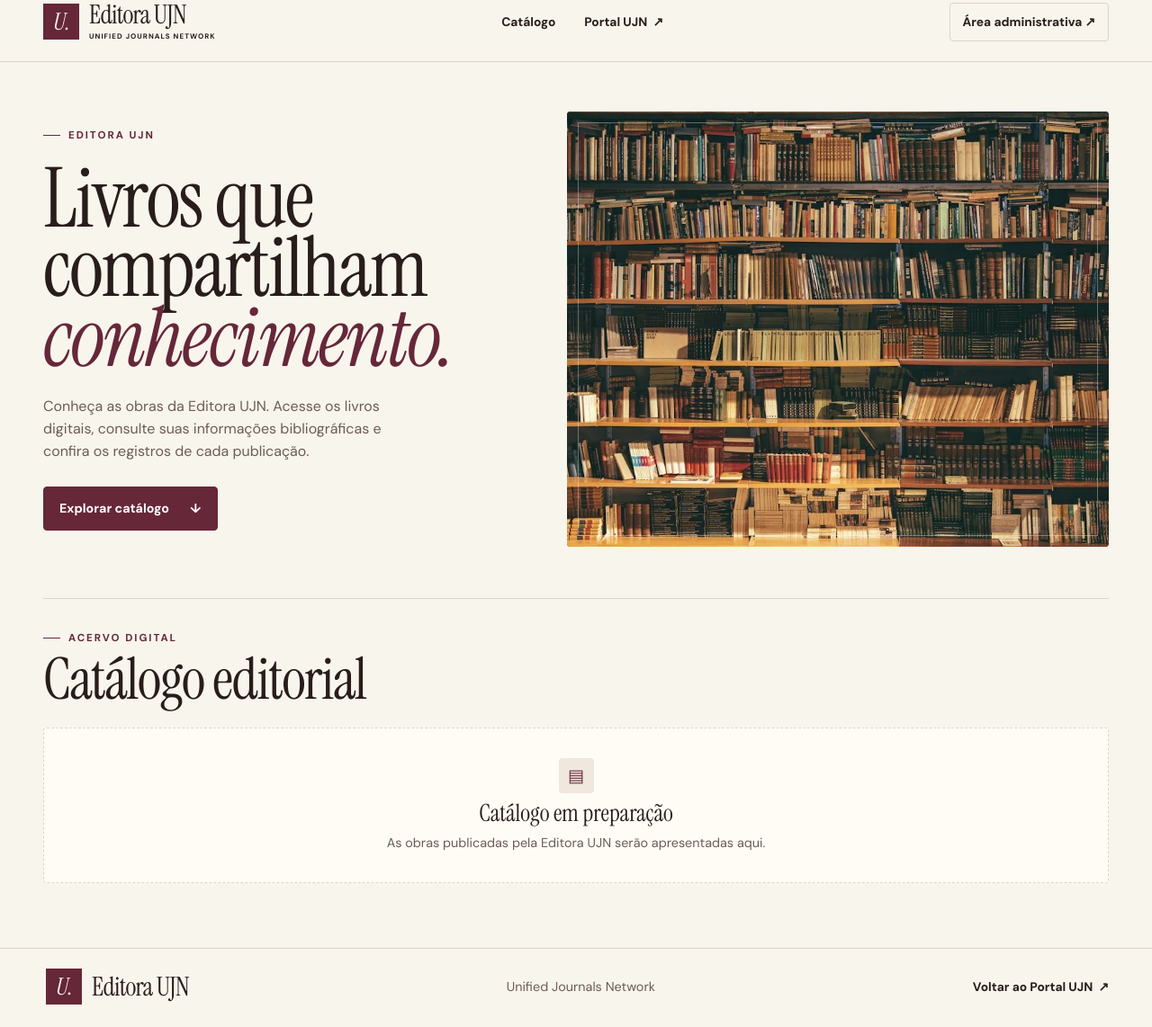
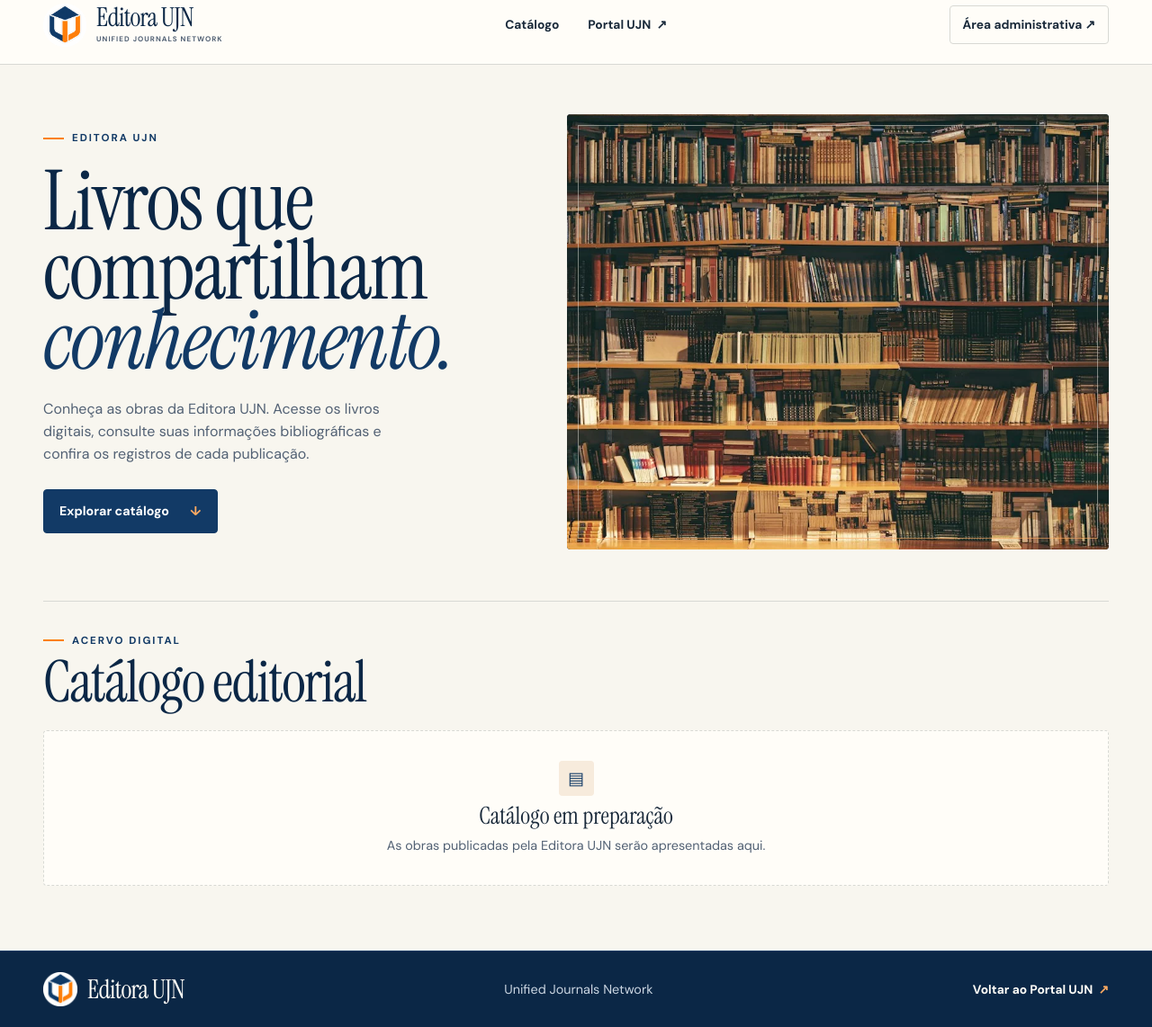
Before and after one commit to peas8810/editora_ujn, a plain HTML site: page editora/index.html in a window 1280 px wide. Shown: the part 19-1161 px from the top of the page at 90% size. Drawn offline with Linux system fonts and the light colour scheme.

Commit message:
Aplicar a identidade visual oficial à Editora UJN

```diff
--- a/editora/index.html
+++ b/editora/index.html
@@ -4,10 +4,10 @@
   <meta charset="utf-8">
   <meta name="viewport" content="width=device-width, initial-scale=1">
   <meta name="description" content="Explore o catálogo de livros digitais da Editora UJN. Consulte obras, autorias e seus registros editoriais.">
-  <meta name="theme-color" content="#f8f5ed">
+  <meta name="theme-color" content="#f8f6ef">
   <link rel="canonical" href="https://publisherujn.com/editora/">
   <link rel="icon" href="../assets/ujn-logo.png">
-  <link rel="stylesheet" href="style.css">
+  <link rel="stylesheet" href="style.css?v=marca-ujn">
   <script type="module" src="catalogo.js"></script>
   <title>Editora UJN | Catálogo de livros</title>
 </head>
@@ -15,7 +15,7 @@
   <a class="skip" href="#conteudo">Pular para o conteúdo</a>
   <header class="masthead">
     <div class="shell top">
-      <a class="brand" href="./" aria-label="Editora UJN — início"><span class="monogram" aria-hidden="true">U.</span><span>Editora UJN<small>UNIFIED JOURNALS NETWORK</small></span></a>
+      <a class="brand" href="./" aria-label="Editora UJN — início"><img class="brand-logo" src="../assets/ujn-logo.png" alt="" width="48" height="48"><span>Editora UJN<small>UNIFIED JOURNALS NETWORK</small></span></a>
       <nav aria-label="Navegação principal">
         <a href="#catalogo">Catálogo</a>
         <a href="../">Portal UJN <span aria-hidden="true">↗</span></a>
@@ -54,7 +54,7 @@
     </section>
   </main>
   <footer>
-    <div class="shell footer"><a class="brand" href="./"><span class="monogram" aria-hidden="true">U.</span><span>Editora UJN</span></a><p>Unified Journals Network</p><a href="../">Voltar ao Portal UJN <span aria-hidden="true">↗</span></a></div>
+    <div class="shell footer"><a class="brand" href="./"><img class="brand-logo" src="../assets/ujn-logo.png" alt="" width="48" height="48"><span>Editora UJN</span></a><p>Unified Journals Network</p><a href="../">Voltar ao Portal UJN <span aria-hidden="true">↗</span></a></div>
   </footer>
   <dialog id="details" aria-labelledby="book-title">
     <div class="dialog-top"><button type="button" id="close" aria-label="Fechar detalhes">×</button></div>
--- a/editora/style.css
+++ b/editora/style.css
@@ -1,13 +1,15 @@
 @import url('https://fonts.googleapis.com/css2?family=DM+Sans:wght@400;500;600;700&family=Instrument+Serif:ital@0;1&display=swap');
 
 :root {
-  --paper: #f8f5ed;
-  --ink: #281d1a;
-  --wine: #662739;
-  --wine-dark: #4c1d2b;
-  --muted: #6c5c54;
-  --line: #ded4c8;
-  --white: #fffcf6;
+  --paper: #f8f6ef;
+  --ink: #1a2a3b;
+  --navy: #123a66;
+  --navy-dark: #0b2746;
+  --orange: #fb8009;
+  --orange-pale: #f7ebdc;
+  --muted: #526174;
+  --line: #d8d9d4;
+  --surface: #fffdf8;
   --serif: "Instrument Serif", Georgia, serif;
   font: 16px/1.55 "DM Sans", system-ui, sans-serif;
   color: var(--ink);
@@ -17,68 +19,74 @@
 body, h1, h2, h3, p, figure { margin: 0; }
 a { color: inherit; }
 a:focus-visible, button:focus-visible, input:focus-visible, select:focus-visible {
-  outline: 2px solid var(--wine);
+  outline: 2px solid var(--navy);
   outline-offset: 4px;
 }
 [hidden] { display: none !important; }
 html { scroll-behavior: smooth; }
 .shell { width: min(1240px, calc(100% - 96px)); margin-inline: auto; }
-.masthead { border-bottom: 1px solid var(--line); }
+.masthead { background: var(--surface); border-top: 3px solid var(--navy); border-bottom: 1px solid var(--line); }
 .top, .footer { display: flex; align-items: center; justify-content: space-between; gap: 24px; }
 .top { min-height: 87px; }
-.brand { display: inline-flex; align-items: center; gap: 11px; text-decoration: none; font: 29px/.92 var(--serif); letter-spacing: -.025em; }
+.brand { display: inline-flex; align-items: center; gap: 11px; color: var(--navy-dark); text-decoration: none; font: 29px/.92 var(--serif); letter-spacing: -.025em; }
 .brand small { display: block; font: 700 8px/1.2 "DM Sans", sans-serif; letter-spacing: .13em; margin-top: 6px; }
-.monogram { background: var(--wine); color: var(--white); display: grid; place-items: center; width: 40px; height: 40px; font: italic 26px/1 var(--serif); }
+.brand-logo { display: block; width: 48px; height: 48px; flex: 0 0 auto; object-fit: contain; }
+.brand small { color: var(--muted); }
 nav { display: flex; gap: 32px; align-items: center; }
 nav a, .footer > a:last-child, .outline { font-size: .86rem; font-weight: 700; text-decoration: none; }
-nav a:hover, .footer > a:last-child:hover { color: var(--wine); text-decoration: underline; text-underline-offset: 5px; }
+nav a:hover, .footer > a:last-child:hover { text-decoration: underline; text-decoration-color: var(--orange); text-underline-offset: 5px; }
 nav span, .footer span[aria-hidden] { margin-left: 3px; }
+.primary span, .footer span[aria-hidden] { color: #ffab62; }
 .outline { border: 1px solid var(--line); padding: 10px 14px; border-radius: 4px; }
-.outline:hover { background: var(--white); border-color: var(--wine); }
+.outline:hover { background: var(--surface); border-color: var(--navy); }
 .hero { display: grid; grid-template-columns: 1fr 1.12fr; gap: 44px; padding: 55px 0 57px; align-items: stretch; }
 .hero-text { display: flex; flex-direction: column; justify-content: center; align-items: flex-start; padding-block: 18px; }
-.eyebrow { display: flex; gap: 9px; align-items: center; font-size: .72rem; font-weight: 700; letter-spacing: .17em; text-transform: uppercase; color: var(--wine); }
-.eyebrow span { width: 19px; display: inline-block; height: 1px; background: currentColor; }
-h1, h2, h3 { font-family: var(--serif); font-weight: 400; letter-spacing: -.022em; }
+.eyebrow { display: flex; gap: 9px; align-items: center; font-size: .72rem; font-weight: 700; letter-spacing: .17em; text-transform: uppercase; color: var(--navy); }
+.eyebrow span { width: 23px; display: inline-block; height: 2px; background: var(--orange); }
+h1, h2, h3 { color: var(--navy-dark); font-family: var(--serif); font-weight: 400; letter-spacing: -.022em; }
 h1 { font-size: clamp(4rem, 7.2vw, 7rem); line-height: .84; margin: 23px 0 25px; }
-h1 em { color: var(--wine); font-weight: inherit; }
+h1 em { color: var(--navy); font-weight: inherit; }
 .intro { color: var(--muted); max-width: 36ch; font-size: 1rem; }
-.primary { display: inline-flex; align-items: center; justify-content: space-between; gap: 23px; text-decoration: none; color: white; background: var(--wine); border: 1px solid var(--wine); border-radius: 4px; padding: 12px 17px; font-size: .89rem; font-weight: 700; }
-.primary:hover { background: var(--wine-dark); }
+.primary { display: inline-flex; align-items: center; justify-content: space-between; gap: 23px; text-decoration: none; color: white; background: var(--navy); border: 1px solid var(--navy); border-radius: 4px; padding: 12px 17px; font-size: .89rem; font-weight: 700; }
+.primary:hover { background: var(--navy-dark); }
 .hero .primary { margin-top: 27px; }
-.hero-image { background: #392920; position: relative; overflow: hidden; min-height: 475px; border-radius: 4px; }
+.hero-image { background: var(--navy-dark); position: relative; overflow: hidden; min-height: 475px; border-radius: 4px; }
 .hero-image img { position: absolute; inset: 0; width: 100%; height: 100%; object-fit: cover; object-position: 51% 55%; }
-.hero-image::after { content: ""; position: absolute; inset: 12px; border: 1px solid #f8f5ed58; pointer-events: none; }
+.hero-image::after { content: ""; position: absolute; inset: 12px; border: 1px solid #f8f6ef75; border-bottom-color: #ffab6299; pointer-events: none; }
 .catalog { border-top: 1px solid var(--line); padding: 35px 0 72px; scroll-margin-top: 22px; }
 .catalog-head { display: flex; justify-content: space-between; align-items: end; gap: 20px; margin-bottom: 22px; }
 h2 { font-size: clamp(2.7rem, 5vw, 4.1rem); line-height: .95; margin-top: 8px; }
 .filters { display: flex; gap: 10px; flex-wrap: wrap; }
-.search, .select { display: flex; align-items: center; gap: 10px; border: 1px solid var(--line); border-radius: 4px; background: var(--white); }
+.search, .select { display: flex; align-items: center; gap: 10px; border: 1px solid var(--line); border-radius: 4px; background: var(--surface); }
 .search { padding-left: 14px; }
 .search-icon { border: 1.5px solid var(--muted); width: 12px; height: 12px; border-radius: 50%; position: relative; }
 .search-icon::after { content: ""; position: absolute; width: 5px; height: 1.5px; background: var(--muted); transform: rotate(45deg); top: 9px; left: 8px; }
 input, select, button { font: inherit; color: inherit; }
 input, select { background: transparent; padding: 9px 11px; border: 0; font-size: .88rem; }
 select { max-width: 200px; }
-.empty { padding: 33px 18px; text-align: center; background: var(--white); border: 1px dashed var(--line); border-radius: 4px; }
-.empty-icon { display: grid; place-items: center; width: 39px; height: 39px; background: #f0e7df; color: var(--wine); margin: 0 auto 9px; font-size: 1.2rem; border-radius: 4px; }
+.empty { padding: 33px 18px; text-align: center; background: var(--surface); border: 1px dashed var(--line); border-radius: 4px; }
+.empty-icon { display: grid; place-items: center; width: 39px; height: 39px; background: var(--orange-pale); color: var(--navy); margin: 0 auto 9px; font-size: 1.2rem; border-radius: 4px; }
 .empty strong { font: 1.65rem/1 var(--serif); }
 .empty p, .muted, .footer p { color: var(--muted); font-size: .9rem; }
 .empty p { margin-top: 5px; }
 .books { display: grid; grid-template-columns: repeat(auto-fill, minmax(min(100%, 250px), 1fr)); gap: 17px; }
-.card { background: var(--white); border: 1px solid var(--line); border-radius: 4px; overflow: hidden; display: flex; flex-direction: column; }
-.cover { background: #ede2d6; display: grid; place-items: center; aspect-ratio: 5 / 4; color: var(--wine); overflow: hidden; }
+.card { background: var(--surface); border: 1px solid var(--line); border-radius: 4px; overflow: hidden; display: flex; flex-direction: column; }
+.cover { background: var(--orange-pale); display: grid; place-items: center; aspect-ratio: 5 / 4; color: var(--navy); overflow: hidden; }
 .cover img { grid-area: 1/1; width: 100%; height: 100%; object-fit: contain; padding: 14px; min-height: 0; }
 .cover span { grid-area: 1/1; font: 2.5rem/1 var(--serif); }
 .card-body { padding: 17px; display: grid; gap: 7px; flex-grow: 1; align-content: start; }
-.tag { color: var(--wine); font-weight: 700; font-size: .73rem; text-transform: uppercase; letter-spacing: .08em; }
+.tag { color: var(--navy); font-weight: 700; font-size: .73rem; text-transform: uppercase; letter-spacing: .08em; }
 .card h3 { font-size: 1.85rem; line-height: 1; }
-.card button { align-self: flex-start; border: 0; background: transparent; color: var(--wine); padding: 0; text-decoration: underline; text-underline-offset: 4px; cursor: pointer; font-weight: 700; margin: 0 17px 15px; }
+.card button { align-self: flex-start; border: 0; background: transparent; color: var(--navy); padding: 0; text-decoration: underline; text-underline-offset: 4px; cursor: pointer; font-weight: 700; margin: 0 17px 15px; }
 #count { margin-bottom: 12px; }
-footer { border-top: 1px solid var(--line); }
+footer { background: var(--navy-dark); color: var(--surface); border-top: 1px solid var(--navy); }
 .footer { min-height: 84px; }
-dialog { width: min(690px, calc(100% - 30px)); max-height: 90dvh; color: var(--ink); background: var(--white); border: 1px solid var(--line); border-radius: 4px; padding: 24px; }
-dialog::backdrop { background: #211418b8; }
+.footer .brand { color: inherit; }
+.footer .brand-logo { width: 38px; height: 38px; }
+.footer p { color: #cbd6e2; }
+.footer a:focus-visible { outline-color: var(--orange); }
+dialog { width: min(690px, calc(100% - 30px)); max-height: 90dvh; color: var(--ink); background: var(--surface); border: 1px solid var(--line); border-radius: 4px; padding: 24px; }
+dialog::backdrop { background: #0b2746b8; }
 .dialog-top { display: flex; justify-content: flex-end; }
 #close { cursor: pointer; background: transparent; border: 1px solid var(--line); border-radius: 4px; font-size: 1.4rem; width: 37px; height: 37px; line-height: 1; }
 #detail-content { display: grid; gap: 14px; }
@@ -90,7 +98,7 @@ dialog::backdrop { background: #211418b8; }
 #detail-content dd { margin: 0; }
 .detail-copy { white-space: pre-line; }
 .sr-only, .skip:not(:focus) { position: absolute; width: 1px; height: 1px; padding: 0; overflow: hidden; clip-path: inset(50%); white-space: nowrap; }
-.skip:focus { position: absolute; z-index: 1; background: var(--white); padding: 8px; }
+.skip:focus { position: absolute; z-index: 1; background: var(--surface); padding: 8px; }
 .access { max-width: 600px; min-height: 55vh; padding-block: 55px; }
 .access p { margin-block: 18px; color: var(--muted); }
 @media (max-width: 940px) {
@@ -106,7 +114,8 @@ dialog::backdrop { background: #211418b8; }
   .top .outline { font-size: .74rem; padding: 7px 8px; }
   .hero { grid-template-columns: 1fr; padding: 25px 0 34px; gap: 23px; }
   .hero-text { padding: 0; }
-  h1 { font-size: clamp(3.8rem, 13vw, 5rem); }
+  h1 { font-size: clamp(3rem, 12.1vw, 5rem); }
+  .top .brand-logo { width: 39px; height: 39px; }
   .hero-image { min-height: 220px; aspect-ratio: 16/9; }
   .catalog-head { align-items: flex-start; flex-direction: column; }
   .filters, .search, .select { width: 100%; }
```
Also changed, not shown: _drive-backend/Admin.html (+9 -9 lines), editora/administracao/index.html (+4 -2 lines).
